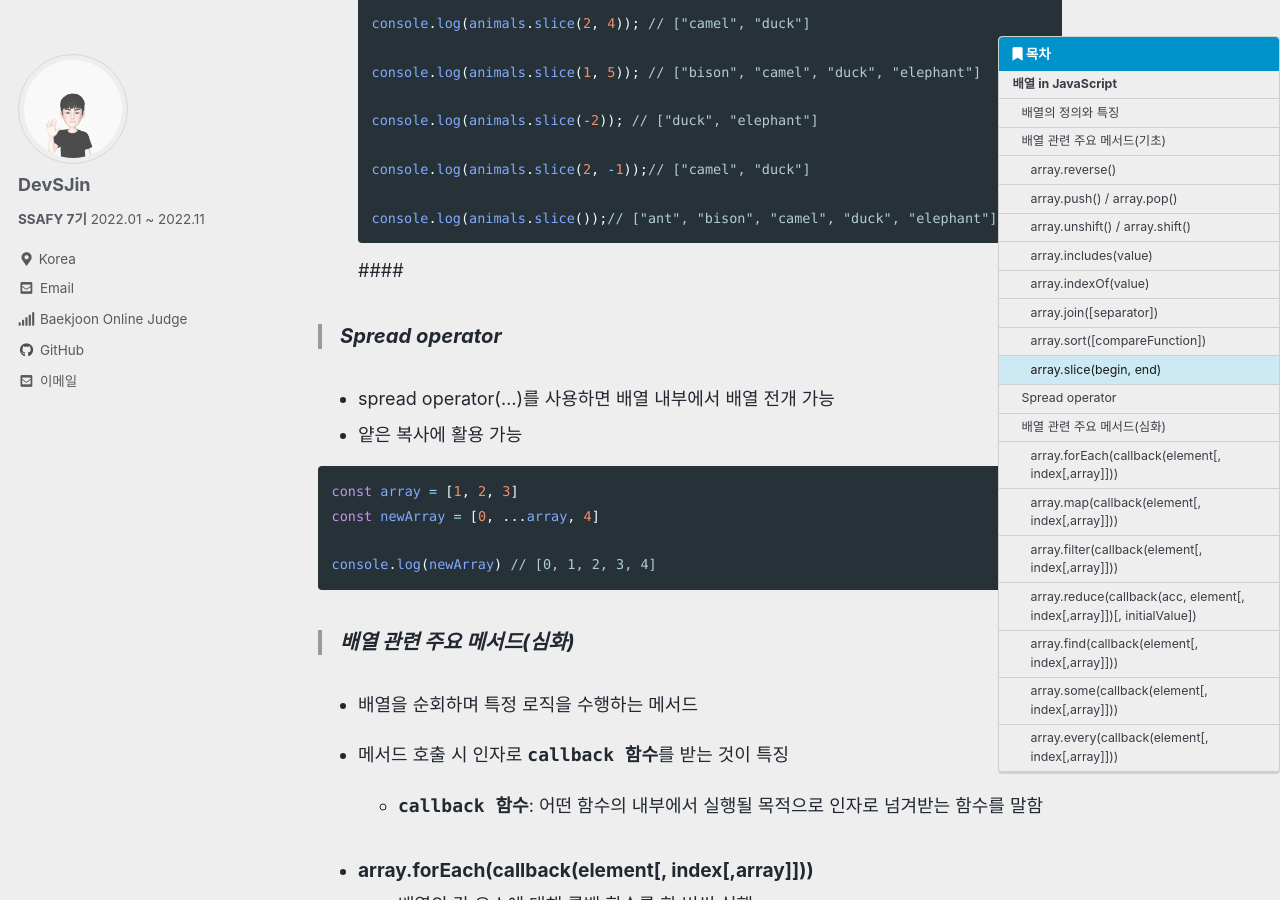
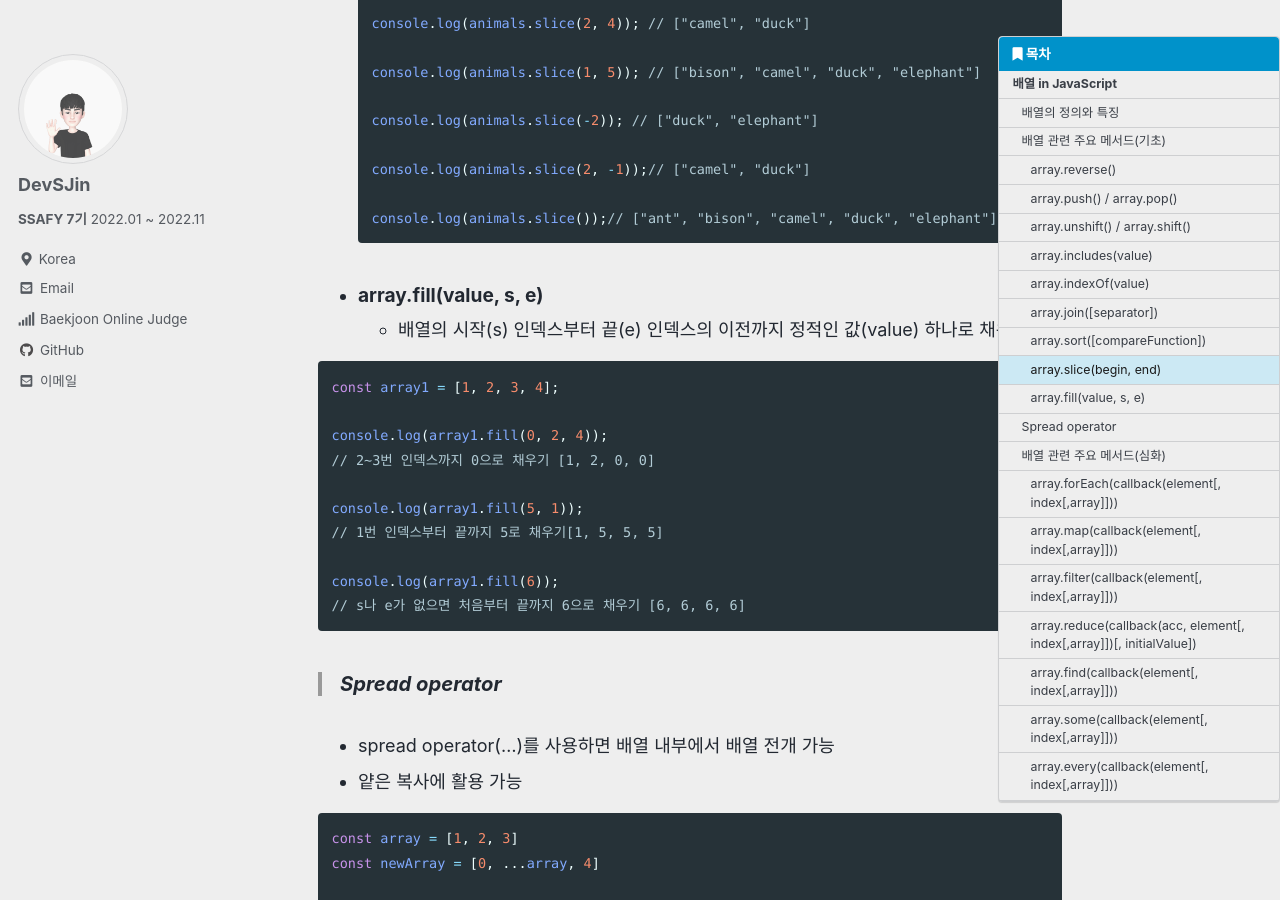
Before and after one commit to DevSJin/DevSJin.github.io, a Jekyll site: the page built from _posts/javascript/2023-01-20-자바스크립트 배열.md, in a window 1280 px wide and 900 px high, scrolled down 3348 px. Built offline with Jekyll 4.4.1, drawn with Linux system fonts in a browser that asks for light colours; cached includes are drawn as plain includes; comment, search, counter and statistics services are not loaded; some of the changed text lies outside the part shown.

Commit message:
fill 메서드 추가

````diff
--- a/_posts/javascript/2023-01-20-자바스크립트 배열.md
+++ b/_posts/javascript/2023-01-20-자바스크립트 배열.md
@@ -155,7 +155,25 @@ result = numbers.join('-') // 1-2-3-4-5
   console.log(animals.slice());// ["ant", "bison", "camel", "duck", "elephant"]
   ```
 
-  ####
+
+- #### array.fill(value, s, e)
+
+  - 배열의 시작(s) 인덱스부터 끝(e) 인덱스의 이전까지 정적인 값(value) 하나로 채워준다.
+
+```js
+const array1 = [1, 2, 3, 4];
+
+console.log(array1.fill(0, 2, 4));
+// 2~3번 인덱스까지 0으로 채우기 [1, 2, 0, 0]
+
+console.log(array1.fill(5, 1));
+// 1번 인덱스부터 끝까지 5로 채우기[1, 5, 5, 5]
+
+console.log(array1.fill(6));
+// s나 e가 없으면 처음부터 끝까지 6으로 채우기 [6, 6, 6, 6]
+```
+
+
 
 > ### Spread operator
 
````
Also changed, not shown: other parts of _posts/javascript/2023-01-20-자바스크립트 배열.md (+1 -1 lines), assets/images/insertion-sort.png (added).
